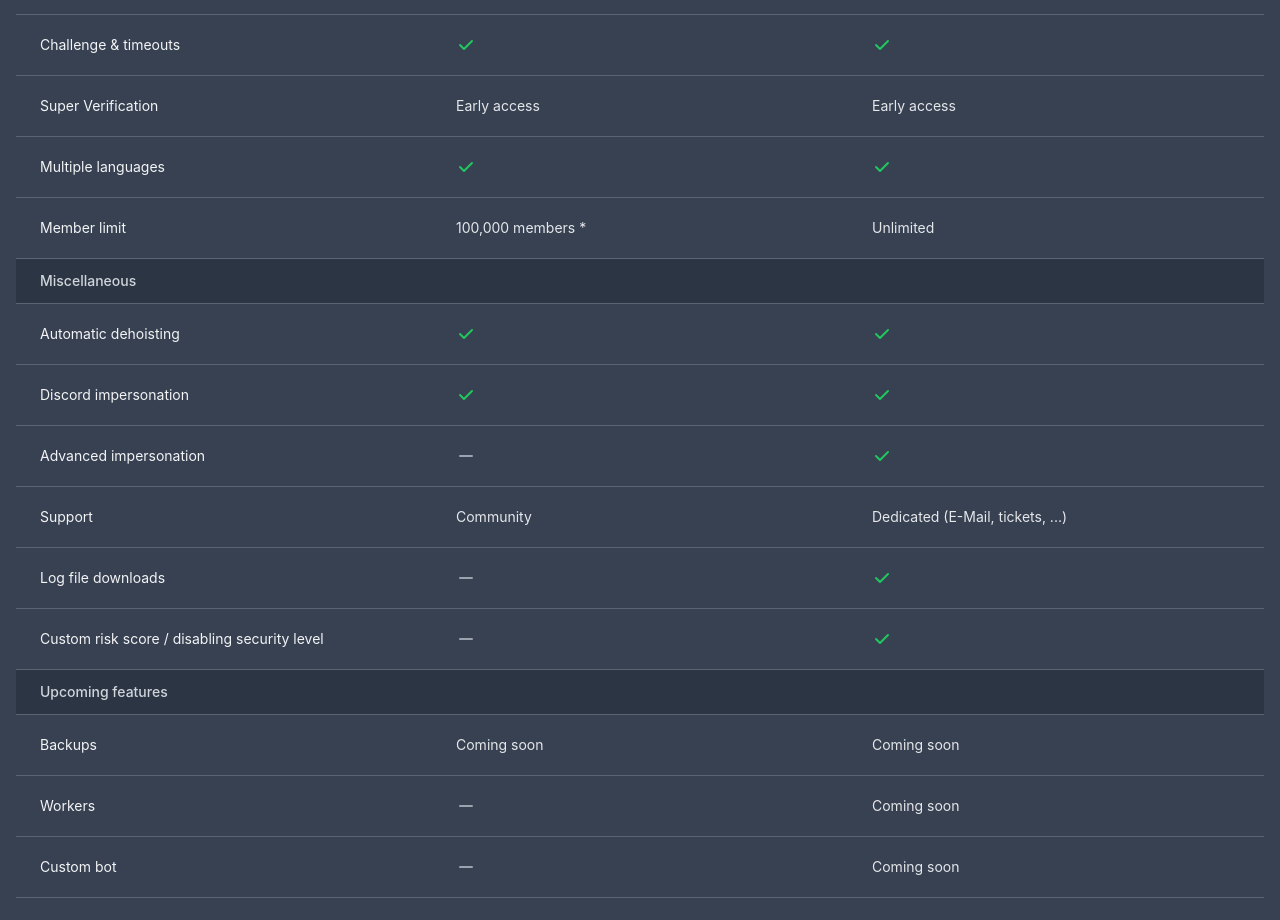
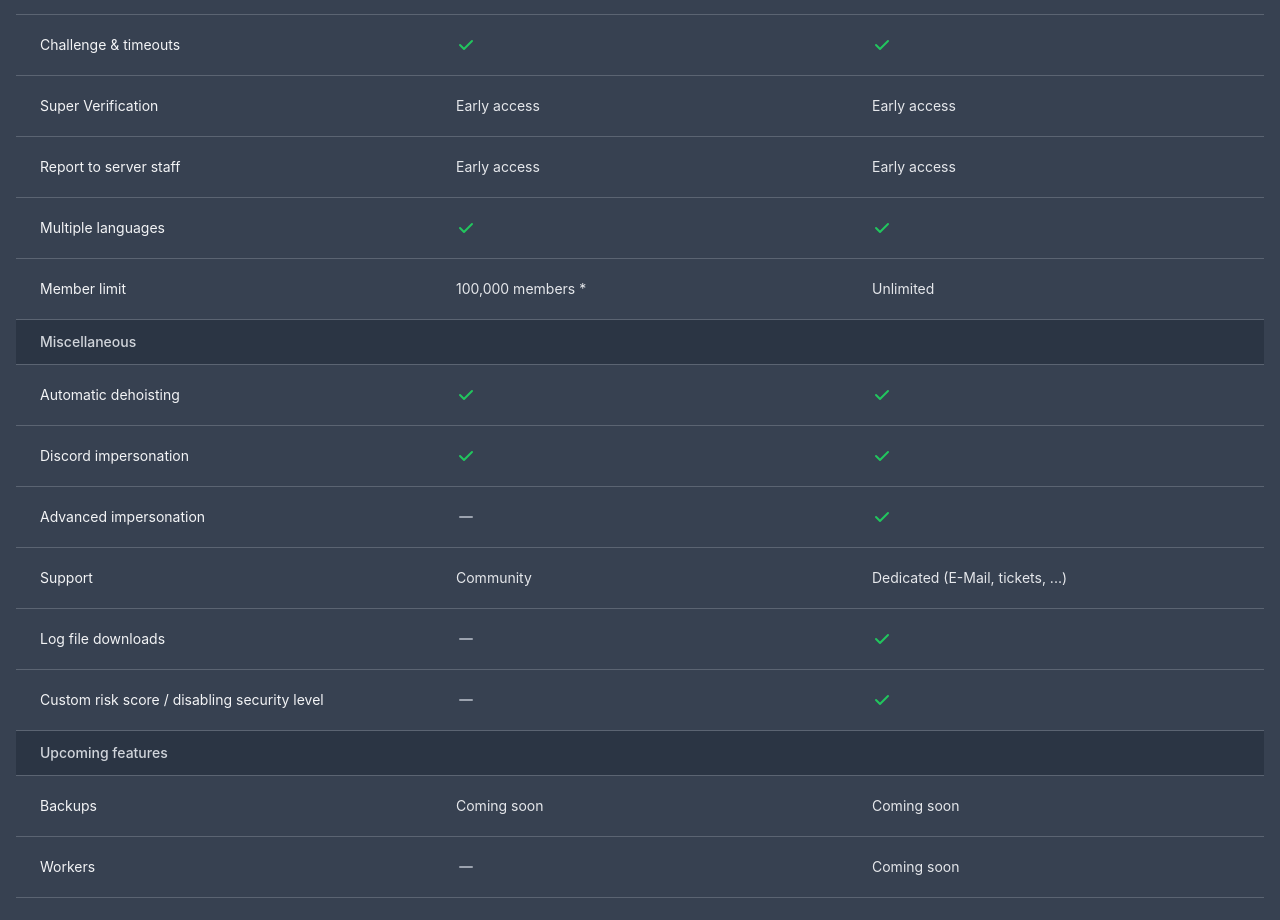
Before and after one commit to cleaner-bot/website, a Next.js app: page /pricing in a window 1280 px wide. Shown: the part 1620-2540 px from the top of the page. Built offline with nearby package versions, Linux system fonts and the light colour scheme.

Commit message:
add report

```diff
--- a/pages/pricing.jsx
+++ b/pages/pricing.jsx
@@ -34,6 +34,7 @@ const sections = [
             { name: "Anti Raid", tiers: { free: "Early access", pro: "Early access" } },
             { name: "Challenge & timeouts", tiers: { free: true, pro: true } },
             { name: "Super Verification", tiers: { free: "Early access", pro: "Early access" } },
+            { name: "Report to server staff", tiers: { free: "Early access", pro: "Early access" } },
             { name: "Multiple languages", tiers: { free: true, pro: true } },
             { name: "Member limit", tiers: { free: "100,000 members *", pro: "Unlimited" } },
         ],
```
